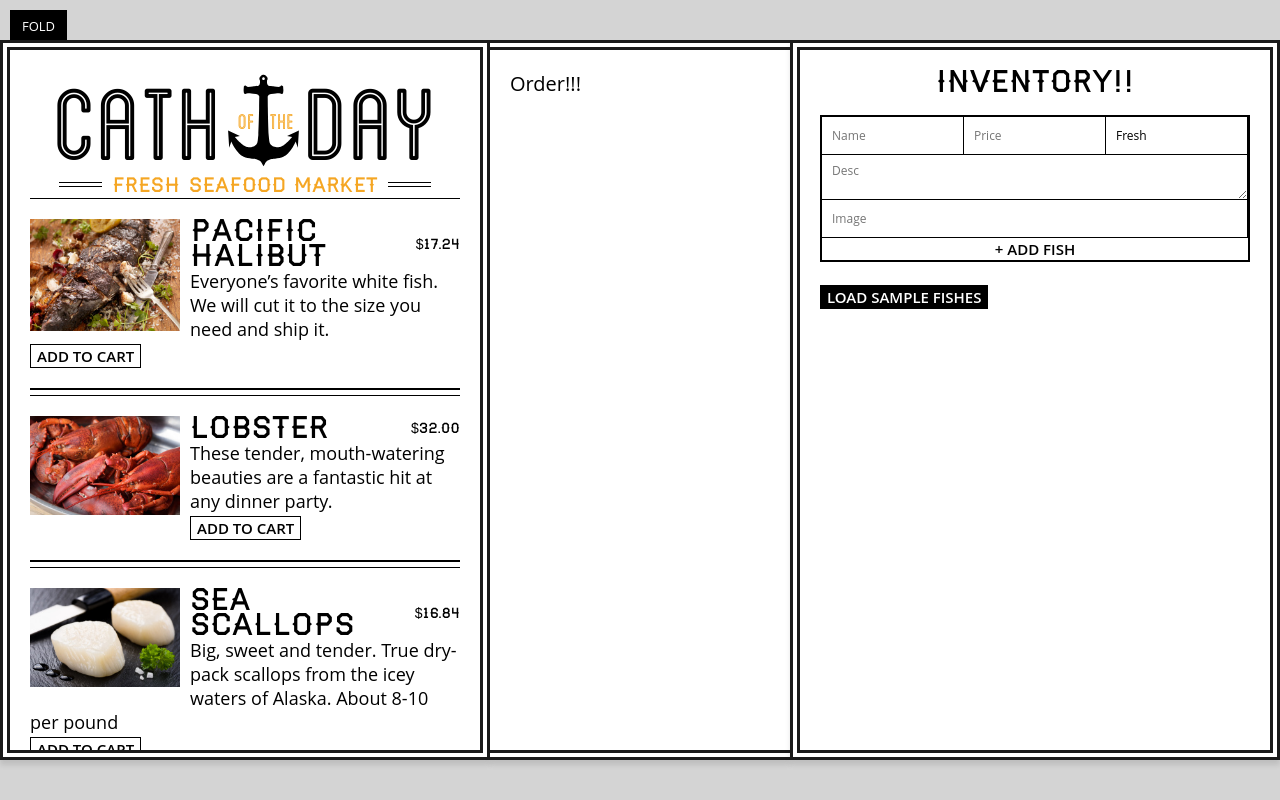
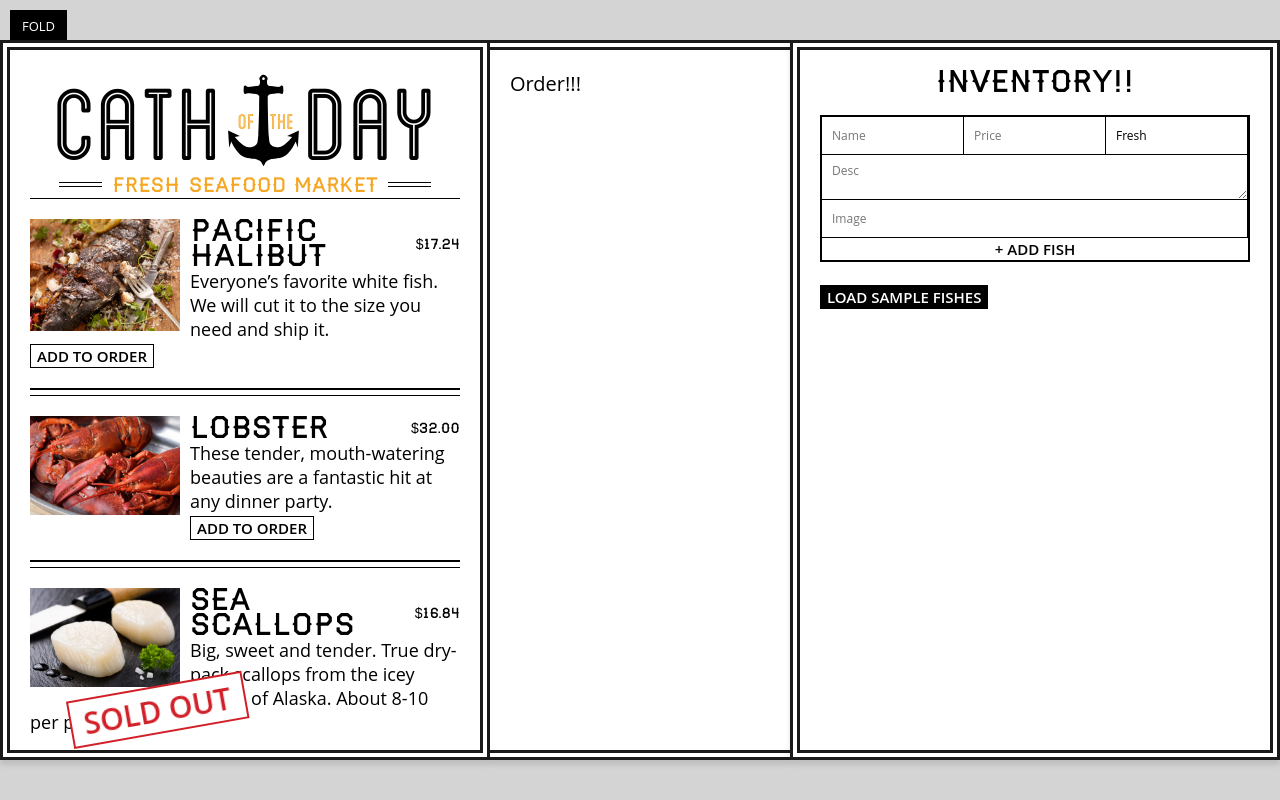
Before and after one commit to mattyImry/beginner_react, a React (Create React App) app in the folder catch-of-the-day/: page /store/1 in a window 1280 px wide. Both pictures are taken after a click on the button "LOAD SAMPLE FISHES". Built offline with nearby package versions, Linux system fonts and the light colour scheme.

Commit message:
Add to order component

```diff
--- a/catch-of-the-day/src/components/App.js
+++ b/catch-of-the-day/src/components/App.js
@@ -25,6 +25,15 @@ class App extends React.Component {
 
     loadSampleFishes = () => {
         this.setState({ fishes: sampleFishes});
+    };
+
+    addToOrder = (key) => {
+        // 1.Take a copy of state
+        const order = {...this.state.order};
+        // 2.Either add to the order or update the number in out order
+        order[key] = order[key] + 1 || 1;
+        // 3. Call setstate to update our state object
+        this.setState({order});
     }
 
     render() {
@@ -34,7 +43,13 @@ class App extends React.Component {
                     <Header tagline="Fresh Seafood Market"/>
                         <ul className="fishes">
                             {/* key(property of react)={key}(unic identifier for the state)  */}
-                            {Object.keys(this.state.fishes).map(key => <Fish key={key} details={this.state.fishes[key]}/>)}
+                            {Object.keys(this.state.fishes).map(key =>
+                            <Fish
+                                key={key}
+                                index={key}
+                                details={this.state.fishes[key]}
+                                addToOrder={this.addToOrder}
+                                />)}
                         </ul>
                 </div>
                 <Order />
--- a/catch-of-the-day/src/components/Fish.js
+++ b/catch-of-the-day/src/components/Fish.js
@@ -2,18 +2,24 @@ import React from "react";
 import { formatPrice } from "../helpers";
 
 class Fish extends React.Component {
+    handleClick = () => {
+        this.props.addToOrder(this.props.index);
+    }
+
     render() {
         const { image, name, price, desc, status } = this.props.details;
-
+        const isAvailable = status === 'available';
         return (
             <li className="menu-fish">
-                <img src={this.props.details.image} alt={this.props.details.name} />
+                <img src={image} alt={name} />
                 <h3 className="fish-name">
                     {name}
                     <span className="price">{formatPrice(price)}</span>
                 </h3>
                 <p>{desc}</p>
-                <button>Add To Cart</button>
+                <button disabled={!isAvailable} onClick={this.handleClick}>
+                    {isAvailable ? 'Add to order' : 'Sold Out'}
+                </button>
             </li>
         );
     }
```
